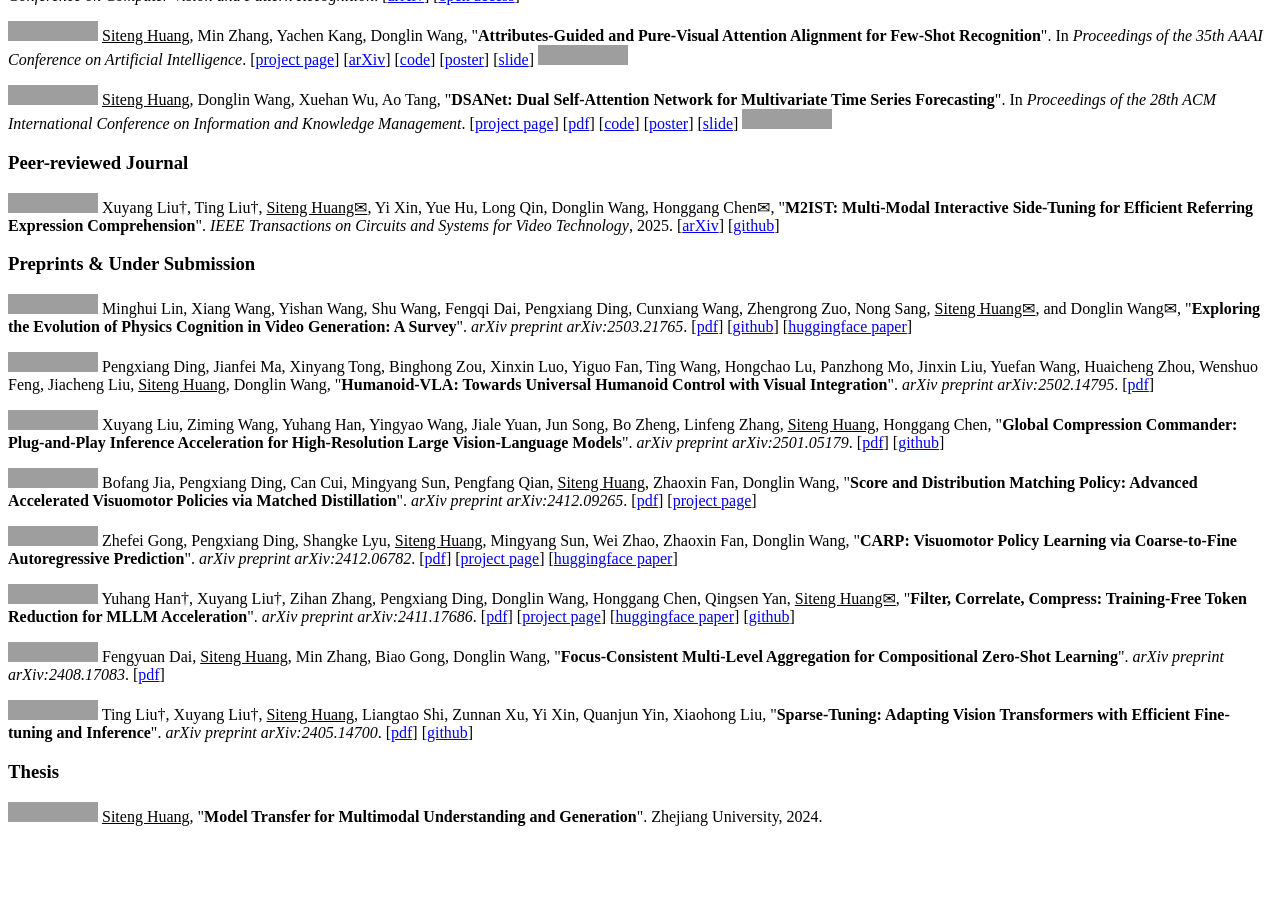
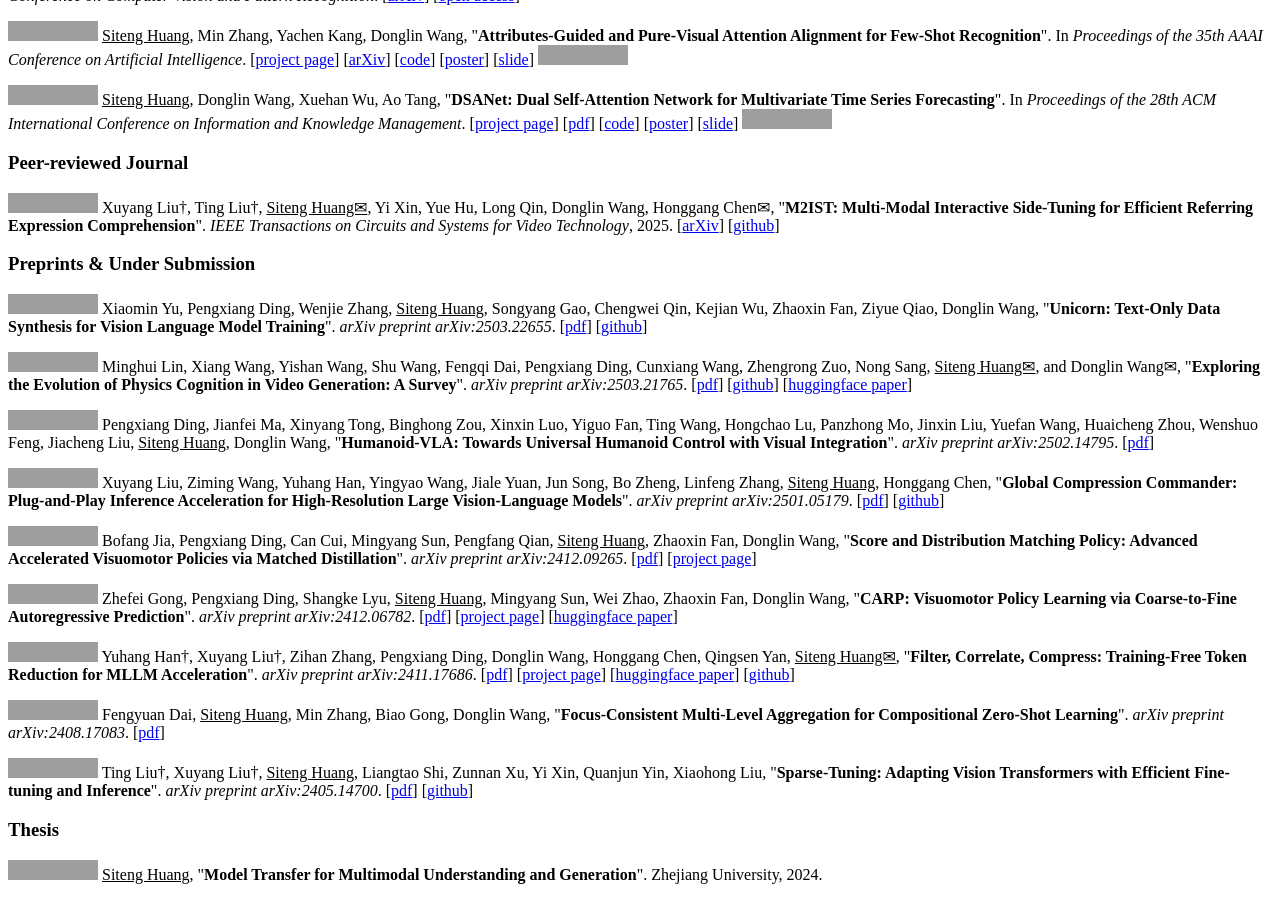
Before and after one commit to bighuang624/bighuang624.github.io, a Jekyll site: the page built from _pages/includes/pub_short.md, in a window 1280 px wide and 900 px high, scrolled down 1717 px. Built offline with Jekyll 4.4.1, drawn with Linux system fonts in a browser that asks for light colours; our own code applies the rules of GitHub Pages for plain Markdown files; before the commit the page ends 2559 px from its top, so only the background shows below that; grey boxes are pictures that could not be loaded.

Commit message:
add UNICORN

```diff
--- a/_pages/includes/pub_short.md
+++ b/_pages/includes/pub_short.md
@@ -53,6 +53,8 @@
 
 ### Preprints & Under Submission
 
+<a href="https://arxiv.org/abs/2503.22655" target="_blank"><img src="https://img.shields.io/badge/arXiv-2503.22655-B31B1B?style=flat-square"></a> Xiaomin Yu, Pengxiang Ding, Wenjie Zhang, <u>Siteng Huang</u>, Songyang Gao, Chengwei Qin, Kejian Wu, Zhaoxin Fan, Ziyue Qiao, Donglin Wang, &quot;**Unicorn: Text-Only Data Synthesis for Vision Language Model Training**&quot;. *arXiv preprint arXiv:2503.22655*. [[pdf](https://arxiv.org/pdf/2503.22655.pdf)] [[github](https://github.com/Yu-xm/Unicorn)]
+
 <a href="https://arxiv.org/abs/2503.21765" target="_blank"><img src="https://img.shields.io/badge/arXiv-2503.21765-B31B1B?style=flat-square"></a> Minghui Lin, Xiang Wang, Yishan Wang, Shu Wang, Fengqi Dai, Pengxiang Ding, Cunxiang Wang, Zhengrong Zuo, Nong Sang, <u>Siteng Huang✉</u>, and Donglin Wang✉, &quot;**Exploring the Evolution of Physics Cognition in Video Generation: A Survey**&quot;. *arXiv preprint arXiv:2503.21765*. [[pdf](https://arxiv.org/pdf/2503.21765.pdf)] [[github](https://github.com/minnie-lin/Awesome-Physics-Cognition-based-Video-Generation)] [[huggingface paper](https://huggingface.co/papers/2503.21765)]
 
 <a href="https://arxiv.org/abs/2502.14795" target="_blank"><img src="https://img.shields.io/badge/arXiv-2502.14795-B31B1B?style=flat-square"></a> Pengxiang Ding, Jianfei Ma, Xinyang Tong, Binghong Zou, Xinxin Luo, Yiguo Fan, Ting Wang, Hongchao Lu, Panzhong Mo, Jinxin Liu, Yuefan Wang, Huaicheng Zhou, Wenshuo Feng, Jiacheng Liu, <u>Siteng Huang</u>, Donglin Wang, &quot;**Humanoid-VLA: Towards Universal Humanoid Control with Visual Integration**&quot;. *arXiv preprint arXiv:2502.14795*. [[pdf](https://arxiv.org/pdf/2502.14795.pdf)]
```
